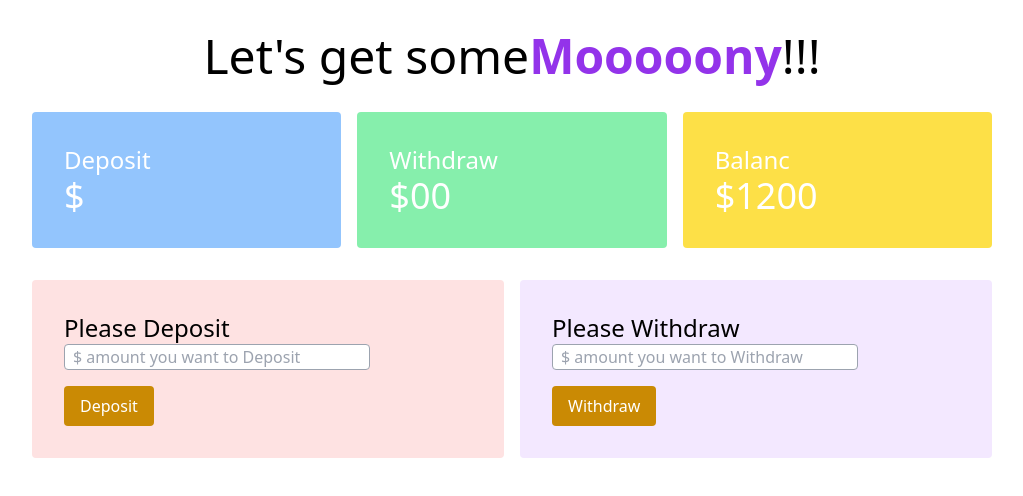
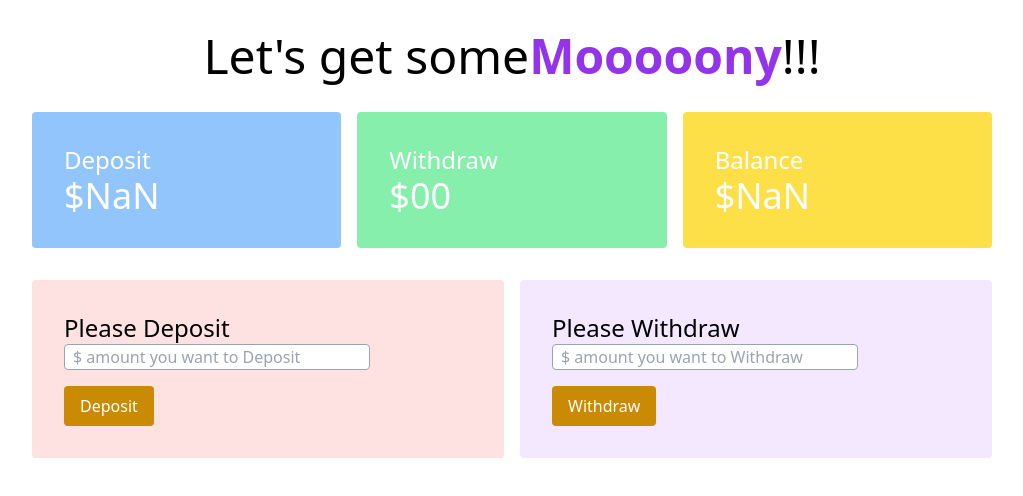
Before and after one commit to Arfanur/day39_M-26_baap-er-bank_Feb-9, a plain HTML site: page 3_banking.html in a window 1280 px wide. Both pictures are taken after a click on the button "Deposit". Shown: the whole page, without its empty margins (128-1151 px from the left). Drawn offline with nearby package versions, Linux system fonts and the light colour scheme.

Commit message:
26-7 6_banking

```diff
--- a/3_banking.html
+++ b/3_banking.html
@@ -28,8 +28,8 @@
                     <h4 class="text-4xl">$00</h4>
                 </div>
                 <div class="bg-yellow-300 p-8 rounded">
-                    <h3 class="text-2xl">Balanc</h3>
-                    <h4 class="text-4xl">$1200</h4>
+                    <h3 class="text-2xl">Balance</h3>
+                    <h4 class="text-4xl">$<span id="balance-total">1200</span></h4>
                 </div>
             </div>
         </section>
--- a/js/6_banking.js
+++ b/js/6_banking.js
@@ -1,12 +1,25 @@
 // handle deposit button
 document.getElementById('deposit-button').addEventListener('click', function () {
     // console.log('deposit button clicked');
-    const depositInput = document.getElementById('deposit-input');
-    const depositAmount = depositInput.value;
-    console.log(depositAmount);
+    const depositInput = document.getElementById('deposit-input');      // input
+    const newDepositAmountText = depositInput.value;                    // input text
+    const newDepositAmount = parseFloat(newDepositAmountText);          // input number
+    // console.log(newDepositAmount);
 
-    const depositTotal = document.getElementById('deposit-total');
-    depositTotal.innerText = depositAmount;
+    // update deposit total
+    const depositTotal = document.getElementById('deposit-total');      // h4
+    const previousDepositAmountText = depositTotal.innerText;           // h4 text
+    const previousDepositAmount = parseFloat(previousDepositAmountText); // h4 number
+
+    const newDepositTotal = previousDepositAmount + newDepositAmount;   // h4 number + input number
+    depositTotal.innerText = newDepositTotal;
+
+    // update account balance
+    const balanceTotal = document.getElementById('balance-total');      // h4
+    const balanceTotalText = balanceTotal.innerText;                    // h4 text
+    const previousBalanceTotal = parseFloat(balanceTotalText);          // h4 number
+    const newBalanceTotal = previousBalanceTotal + newDepositAmount;    // h4 number + input number
+    balanceTotal.innerText = newBalanceTotal;                           // h4 number
 
     // clear deposit input field
     depositInput.value = '';
```
